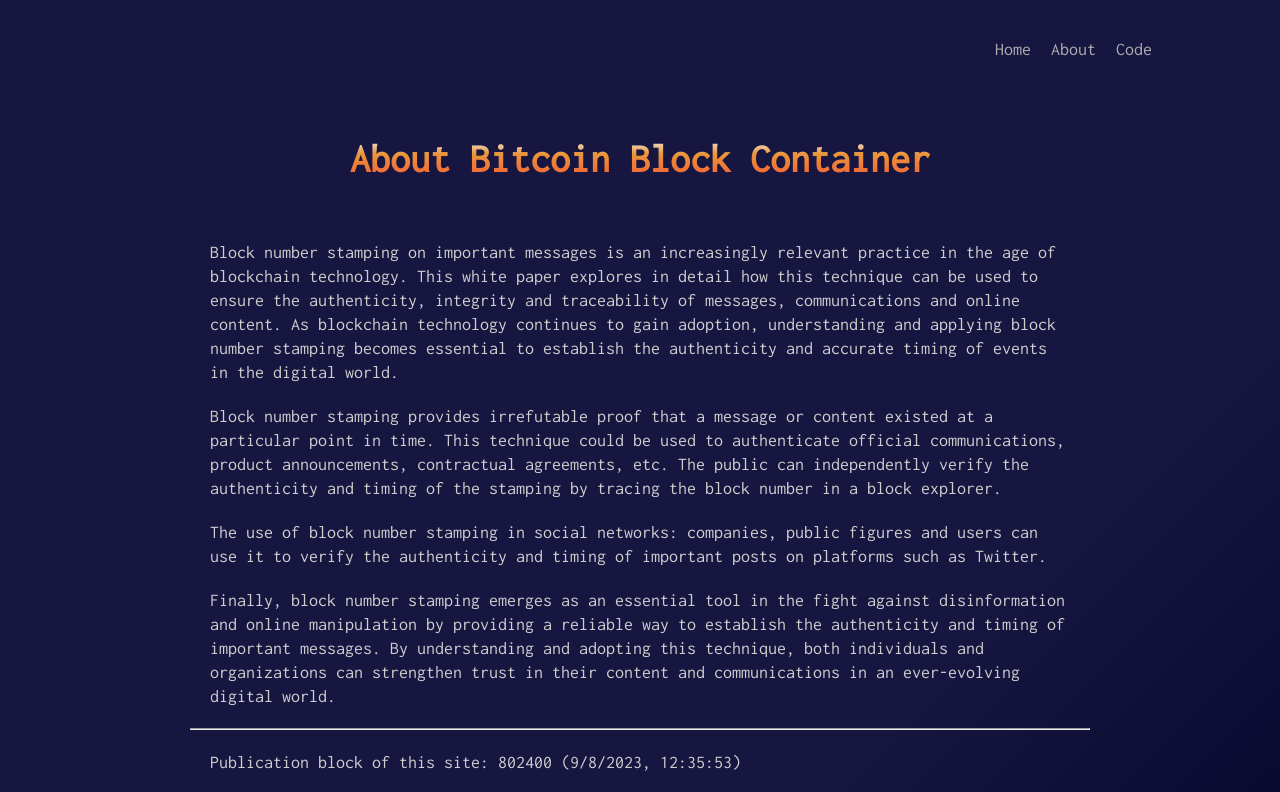
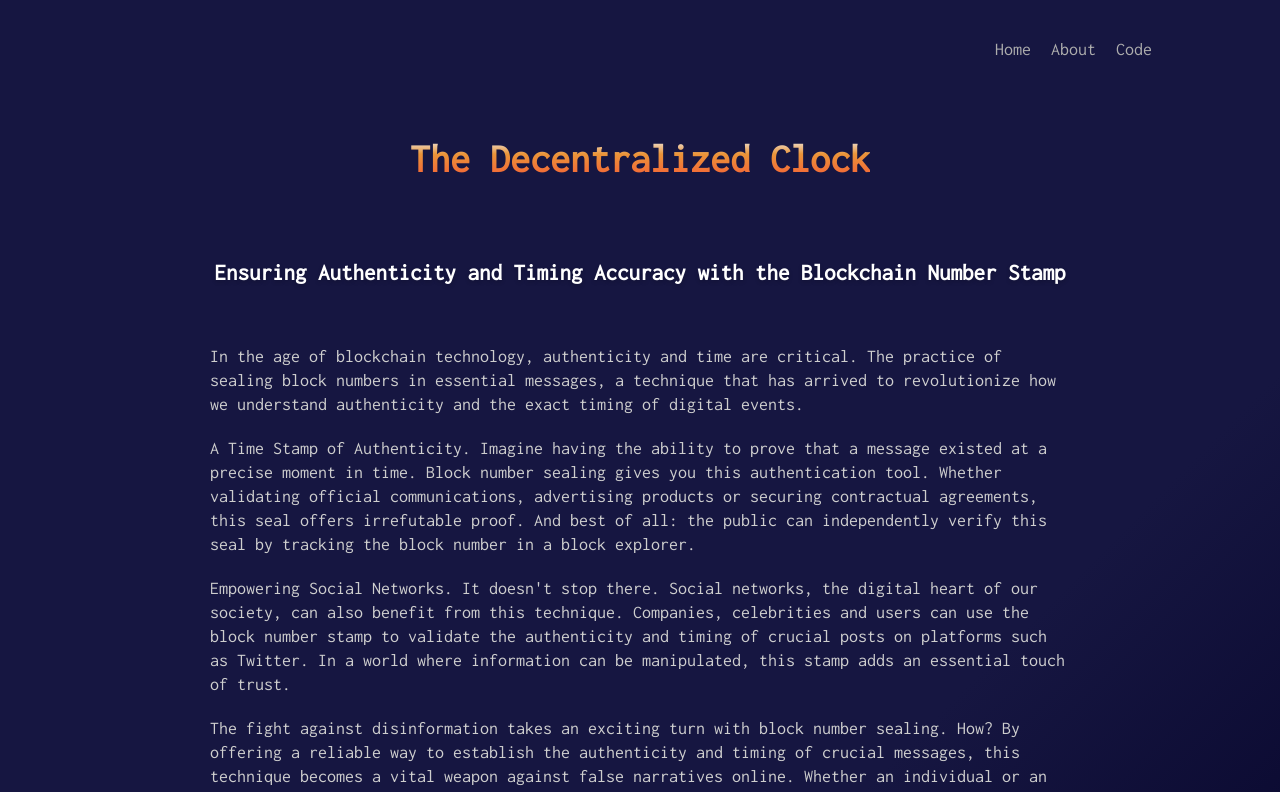
Before and after one commit to kleyberthsantos/BitcoinBlocksCounter, a React (Vite) app in the folder blockcounter/: page /about in a window 1280 px wide. Shown: the top 792 px of the page. Built offline with nearby package versions, Linux system fonts and the light colour scheme; a web font is replaced by a local one.

Commit message:
about updated

```diff
--- a/blockcounter/index.html
+++ b/blockcounter/index.html
@@ -13,7 +13,7 @@
     <meta charset="UTF-8" />
     <link rel="icon" href="https://cryptologos.cc/logos/bitcoin-btc-logo.png?v=025"/>
     <meta name="viewport" content="width=device-width, initial-scale=1.0" />
-    <title>Block Counter</title>
+    <title>Block Timestamp Authenticator</title>
   </head>
   <body>
     <div id="root"></div>
--- a/blockcounter/src/components/About.jsx
+++ b/blockcounter/src/components/About.jsx
@@ -7,21 +7,22 @@ const About = () => {
     return (
         <main className='container about'>
             <Navbar />
-            <h1>About Bitcoin Block Container</h1>
+            <h1>The Decentralized Clock</h1>
+            <h4>Ensuring Authenticity and Timing Accuracy with the Blockchain Number Stamp</h4>
             <article>
             <p>
-                Block number stamping on important messages is an increasingly relevant practice in the age of blockchain technology. This white paper explores in detail how this technique can be used to ensure the authenticity, integrity and traceability of messages, communications and online content. As blockchain technology continues to gain adoption, understanding and applying block number stamping becomes essential to establish the authenticity and accurate timing of events in the digital world.
+                In the age of blockchain technology, authenticity and time are critical. The practice of sealing block numbers in essential messages, a technique that has arrived to revolutionize how we understand authenticity and the exact timing of digital events.
             </p>
             <p>
-                Block number stamping provides irrefutable proof that a message or content existed at a particular point in time. This technique could be used to authenticate official communications, product announcements, contractual agreements, etc. The public can independently verify the authenticity and timing of the stamping by tracing the block number in a block explorer.
+                A Time Stamp of Authenticity.
+                Imagine having the ability to prove that a message existed at a precise moment in time. Block number sealing gives you this authentication tool. Whether validating official communications, advertising products or securing contractual agreements, this seal offers irrefutable proof. And best of all: the public can independently verify this seal by tracking the block number in a block explorer.
             </p>
-
             <p>
-                The use of block number stamping in social networks: companies, public figures and users can use it to verify the authenticity and timing of important posts on platforms such as Twitter.
+                Empowering Social Networks.
+                It doesn't stop there. Social networks, the digital heart of our society, can also benefit from this technique. Companies, celebrities and users can use the block number stamp to validate the authenticity and timing of crucial posts on platforms such as Twitter. In a world where information can be manipulated, this stamp adds an essential touch of trust.
             </p>
-
             <p>
-                Finally, block number stamping emerges as an essential tool in the fight against disinformation and online manipulation by providing a reliable way to establish the authenticity and timing of important messages. By understanding and adopting this technique, both individuals and organizations can strengthen trust in their content and communications in an ever-evolving digital world.
+                The fight against disinformation takes an exciting turn with block number sealing. How? By offering a reliable way to establish the authenticity and timing of crucial messages, this technique becomes a vital weapon against false narratives online. Whether an individual or an organization, block number sealing strengthens trust in an ever-evolving digital world.
             </p>
             <hr />
             <p>
--- a/blockcounter/src/index.css
+++ b/blockcounter/src/index.css
@@ -233,6 +233,14 @@ h1 {
   font-size: 40px;
 }
 
+.about h4 {
+  text-align: center;
+  font-size: 23px;
+  color: #ffffff;
+  margin-top: 40px;
+  text-shadow: 0 2px 4px rgba(0, 0, 0, 0.2);
+}
+
 .about article {
   max-width: 900px;
   margin: auto;
@@ -270,3 +278,580 @@ h1 {
     font-size: 16px;
   }
 }
+
+
+
+/* Review style mod 2 */
+
+/*  @import url('https://fonts.googleapis.com/css2?family=DM+Serif+Text:ital@0;1&family=Inconsolata&family=Space+Mono&family=VT323&display=swap');
+
+ * {
+   margin: 0;
+   padding: 0;
+   box-sizing: border-box;
+   font-family: 'Inconsolata', monospace;
+ }
+
+ .app,
+ .about {
+   display: flex;
+   flex-direction: column;
+   justify-content: space-between;
+   background: #091c29;
+   min-height: 100vh;
+   padding: 40px 10%;
+ }
+
+ .navbar__container {
+   width: 100%;
+   display: flex;
+   justify-content: end;
+ }
+
+ .navbar {
+   display: flex;
+   justify-content: space-between;
+   gap: 20px;
+   font-size: 18px;
+ }
+
+ .navbar li {
+   list-style: none;
+ }
+
+ .navbar a {
+   text-decoration: none;
+   color: #adadad;
+   cursor: pointer;
+   transition: all 0.2s;
+ }
+
+ .navbar a:hover {
+   text-decoration: none;
+   color: #ffffff;
+ }
+
+ .container {
+   display: flex;
+   flex-direction: column;
+   justify-content: center;
+   align-items: center;
+   gap: 40px;
+   padding: 5%;
+ }
+
+ h1 {
+   text-align: center;
+   font-size: 60px;
+   color: #ffffff;
+   margin-top: 40px;
+   text-shadow: 0 2px 4px rgba(0, 0, 0, 0.2);
+ }
+
+ .content {
+   display: grid;
+   place-items: center;
+   text-align: center;
+   padding: 20px;
+   width: 100%;
+   border-radius: 16px;
+   transition: all 0.3s;
+   background-color: rgba(255, 255, 255, 0.05);
+   box-shadow: 0px 4px 6px rgba(0, 0, 0, 0.1);
+ }
+
+ .blockNumber-container {
+   display: flex;
+   flex-direction: column;
+   gap: 10px;
+   align-items: center;
+   padding: 10px;
+ }
+
+ .blockCounter-container {
+   margin-bottom: 30px;
+ }
+
+ .block-counter {
+   display: flex;
+   align-items: center;
+   justify-content: center;
+   width: 100%;
+   gap: 10px;
+   padding: 4px;
+   border-radius: 6px;
+ }
+
+ .digit-container {
+   display: flex;
+   justify-content: center;
+   align-items: center;
+   background-color: #ffffff;
+   box-shadow: inset 5px 5px 5px rgba(60, 59, 59, 0.722);
+   border-radius: 3px;
+   padding: 13px;
+ }
+
+ .digit {
+   font-size: 100px;
+   color: #09091b;
+   font-family: 'VT323', monospace;
+ }
+
+ .title,
+ .subtitle {
+   padding-left: 5px;
+   font-size: 18px;
+   margin: 20px 0 10px 0;
+   text-align: left;
+   align-self: flex-start;
+   color: #ffa600;
+ }
+
+ .subtitle {
+   margin: 10px 0 20px 0;
+ }
+
+ .button {
+   background-color: #5e35b1;
+   color: #ffffff;
+   box-shadow: 0px 4px 6px rgba(0, 0, 0, 0.1);
+   border: none;
+   border-radius: 4px;
+   padding: 20px 40px;
+   cursor: pointer;
+   font-size: 20px;
+   transition: background-color 0.2s;
+   text-decoration: none;
+   text-transform: uppercase;
+ }
+
+ .button:hover {
+   background-color: #451bb2;
+ }
+
+ .button:active {
+   background-color: #2c0c6d;
+   box-shadow: none;
+ }
+
+ .button:focus {
+   outline: none;
+ }
+
+ .loader {
+   display: flex;
+   align-items: center;
+   justify-content: center;
+   width: 100%;
+   gap: 10px;
+   padding: 4px;
+   border-radius: 6px;
+ }
+
+ .square {
+   display: flex;
+   justify-content: center;
+   align-items: center;
+   background-color: #c9c9c9;
+   box-shadow: inset 5px 5px 5px rgba(60, 59, 59, 0.722);
+   border-radius: 3px;
+   padding: 13px;
+   animation: pulse 1.5s infinite linear;
+ }
+
+ .square__1 {
+   animation-delay: 0.1s;
+ }
+ .square__2 {
+   animation-delay: 0.2s;
+ }
+ .square__3 {
+   animation-delay: 0.3s;
+ }
+ .square__4 {
+   animation-delay: 0.4s;
+ }
+ .square__5 {
+   animation-delay: 0.5s;
+ }
+ .square__6 {
+   animation-delay: 0.6s;
+ }
+
+ @keyframes pulse {
+   0% {
+     transform: scale(1);
+     opacity: 1;
+   }
+   50% {
+     transform: scale(0.9);
+     opacity: 0.5;
+   }
+   100% {
+     transform: scale(1);
+     opacity: 1;
+   }
+ }
+
+ .square__p {
+   font-size: 100px;
+   color: transparent;
+ }
+
+ .footer {
+   margin-top: 80px;
+   padding: 20px;
+   text-align: center;
+   color: #adadad;
+ }
+
+ .footer p a {
+   color: #adadad;
+ }
+
+ .about {
+   padding: 40px 10%;
+ }
+
+ .about h1 {
+   font-size: 40px;
+   color: #ffa600;
+   text-align: center;
+   margin-bottom: 20px;
+ }
+
+ .about article {
+   max-width: 900px;
+   margin: auto;
+ }
+
+ .about p {
+   font-size: 18px;
+   line-height: 24px;
+   color: #cecece;
+   margin: 20px;
+   text-align: justify;
+ }
+
+ @media screen and (max-width: 600px) {
+   .digit,
+   .square__p {
+     font-size: 60px;
+   }
+ }
+
+ @media screen and (max-width: 480px) {
+   .content {
+     width: 100%;
+   }
+   .digit,
+   .square__p {
+     font-size: 25px;
+   }
+
+   h1 {
+     font-size: 40px;
+   }
+
+   .title,
+   .subtitle {
+     font-size: 14px;
+   }
+   .button {
+     padding: 10px 20px;
+     font-size: 16px;
+   }
+ } */
+
+
+
+ /* Review style mod 3 */
+/*  @import url('https://fonts.googleapis.com/css2?family=DM+Serif+Text:ital@0;1&family=Inconsolata&family=Space+Mono&family=VT323&display=swap');
+
+ * {
+   margin: 0;
+   padding: 0;
+   box-sizing: border-box;
+   font-family: 'Inconsolata', monospace;
+ }
+
+ .app,
+ .about {
+   display: flex;
+   flex-direction: column;
+   justify-content: space-between;
+   background: #001f3f;
+   min-height: 100vh;
+   padding: 40px 10%;
+ }
+
+ .navbar__container {
+   width: 100%;
+   display: flex;
+   justify-content: end;
+ }
+
+ .navbar {
+   display: flex;
+   justify-content: space-between;
+   gap: 20px;
+   font-size: 18px;
+ }
+
+ .navbar li {
+   list-style: none;
+ }
+
+ .navbar a {
+   text-decoration: none;
+   color: #adadad;
+   cursor: pointer;
+   transition: all 0.2s;
+ }
+
+ .navbar a:hover {
+   text-decoration: none;
+   color: #ffffff;
+ }
+
+ .container {
+   display: flex;
+   flex-direction: column;
+   justify-content: center;
+   align-items: center;
+   gap: 40px;
+   padding: 5%;
+ }
+
+ h1 {
+   text-align: center;
+   font-size: 60px;
+   color: #ffffff;
+   margin-top: 40px;
+   text-shadow: 0 2px 4px rgba(0, 0, 0, 0.2);
+ }
+
+ .content {
+   display: grid;
+   place-items: center;
+   text-align: center;
+   padding: 20px;
+   width: 100%;
+   border-radius: 16px;
+   transition: all 0.3s;
+   background-color: rgba(0, 0, 0, 0.5);
+   border: 2px solid #00bfff;
+   box-shadow: 0px 4px 6px rgba(0, 0, 0, 0.5);
+ }
+
+ .blockNumber-container {
+   display: flex;
+   flex-direction: column;
+   gap: 10px;
+   align-items: center;
+   padding: 10px;
+ }
+
+ .blockCounter-container {
+   margin-bottom: 30px;
+ }
+
+ .block-counter {
+   display: flex;
+   align-items: center;
+   justify-content: center;
+   width: 100%;
+   gap: 10px;
+   padding: 4px;
+   border-radius: 6px;
+ }
+
+ .digit-container {
+   display: flex;
+   justify-content: center;
+   align-items: center;
+   background-color: #ffffff;
+   box-shadow: inset 5px 5px 5px rgba(60, 59, 59, 0.722);
+   border-radius: 3px;
+   padding: 13px;
+ }
+
+ .digit {
+   font-size: 100px;
+   color: #09091b;
+   font-family: 'VT323', monospace;
+ }
+
+ .title,
+ .subtitle {
+   padding-left: 5px;
+   font-size: 18px;
+   margin: 20px 0 10px 0;
+   text-align: left;
+   align-self: flex-start;
+   color: #00bfff;
+ }
+
+ .subtitle {
+   margin: 10px 0 20px 0;
+ }
+
+ .button {
+   background-color: #00bfff;
+   color: #ffffff;
+   box-shadow: 0px 4px 6px rgba(0, 0, 0, 0.5);
+   border: none;
+   border-radius: 4px;
+   padding: 20px 40px;
+   cursor: pointer;
+   font-size: 20px;
+   transition: background-color 0.2s;
+   text-decoration: none;
+   text-transform: uppercase;
+ }
+
+ .button:hover {
+   background-color: #0080ff;
+ }
+
+ .button:active {
+   background-color: #005cbf;
+   box-shadow: none;
+ }
+
+ .button:focus {
+   outline: none;
+ }
+
+ .loader {
+   display: flex;
+   align-items: center;
+   justify-content: center;
+   width: 100%;
+   gap: 10px;
+   padding: 4px;
+   border-radius: 6px;
+ }
+
+ .square {
+   display: flex;
+   justify-content: center;
+   align-items: center;
+   background-color: #c9c9c9;
+   box-shadow: inset 5px 5px 5px rgba(60, 59, 59, 0.722);
+   border-radius: 3px;
+   padding: 13px;
+   animation: pulse 1.5s infinite linear;
+ }
+
+ .square__1 {
+   animation-delay: 0.1s;
+ }
+ .square__2 {
+   animation-delay: 0.2s;
+ }
+ .square__3 {
+   animation-delay: 0.3s;
+ }
+ .square__4 {
+   animation-delay: 0.4s;
+ }
+ .square__5 {
+   animation-delay: 0.5s;
+ }
+ .square__6 {
+   animation-delay: 0.6s;
+ }
+
+ @keyframes pulse {
+   0% {
+     transform: scale(1);
+     opacity: 1;
+   }
+   50% {
+     transform: scale(0.9);
+     opacity: 0.5;
+   }
+   100% {
+     transform: scale(1);
+     opacity: 1;
+   }
+ }
+
+ .square__p {
+   font-size: 100px;
+   color: transparent;
+ }
+
+ .footer {
+   margin-top: 80px;
+   padding: 20px;
+   text-align: center;
+   color: #adadad;
+ }
+
+ .footer p a {
+   color: #adadad;
+ }
+
+ .about {
+   padding: 40px 10%;
+ }
+
+ .about h1 {
+   font-size: 50px;
+   color: #00bfff;
+   text-align: center;
+   margin-bottom: 20px;
+ }
+ h4 {
+  text-align: center;
+  font-size: 23px;
+  color: #ffffff;
+  margin-top: 40px;
+  text-shadow: 0 2px 4px rgba(0, 0, 0, 0.2);
+ }
+
+ .about article {
+   max-width: 900px;
+   margin: auto;
+ }
+
+ .about p {
+   font-size: 18px;
+   line-height: 24px;
+   color: #cecece;
+   margin: 20px;
+   text-align: justify;
+ }
+
+ @media screen and (max-width: 600px) {
+   .digit,
+   .square__p {
+     font-size: 60px;
+   }
+ }
+
+ @media screen and (max-width: 480px) {
+   .content {
+     width: 100%;
+   }
+   .digit,
+   .square__p {
+     font-size: 25px;
+   }
+
+   h1 {
+     font-size: 40px;
+   }
+
+   .title,
+   .subtitle {
+     font-size: 14px;
+   }
+   .button {
+     padding: 10px 20px;
+     font-size: 16px;
+   }
+ } */
```
